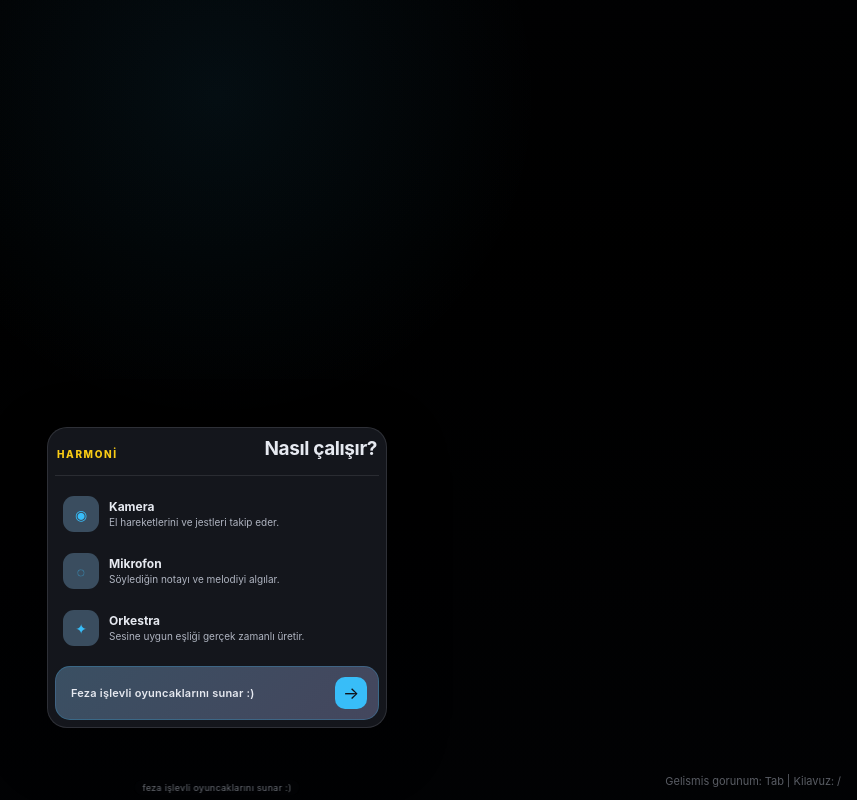
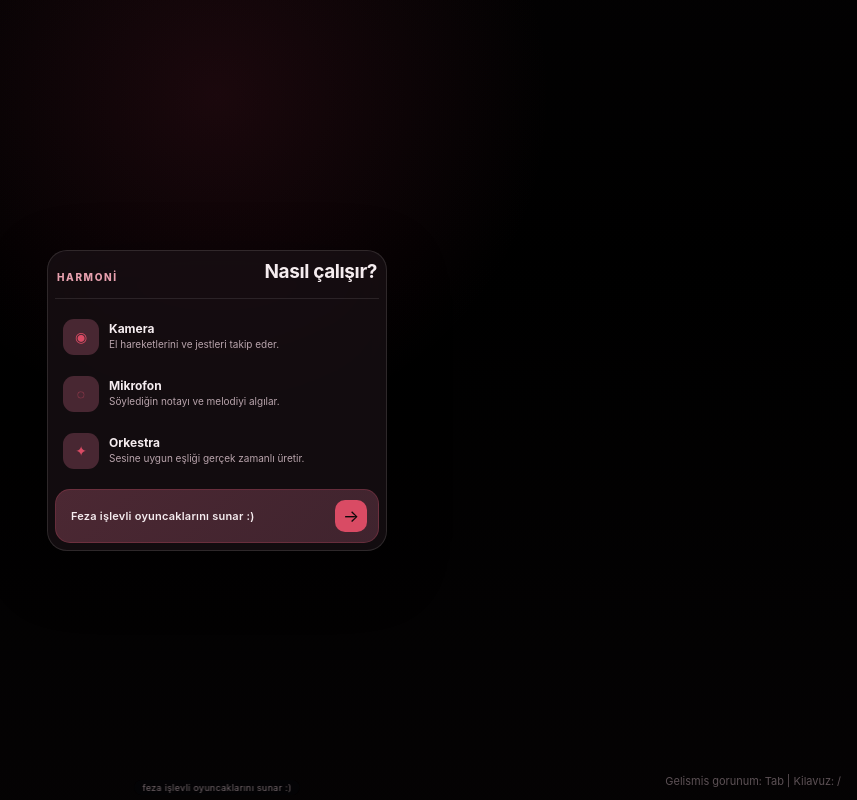
Before and after one commit to sermedol/Harmoni, a plain HTML site: page docs/index.html in a window 1280 px wide. Shown: the whole page, without its empty margins (423-1280 px from the left). Drawn offline with Linux system fonts and the light colour scheme.

Commit message:
Bordo tema ve mikrofon durumunu yenile

```diff
--- a/docs/index.html
+++ b/docs/index.html
@@ -9,8 +9,8 @@
 <title>Harmoni — El hareketiyle canli orkestra eslgi</title>
 <meta name="description" content="Kamera ile el takibi ve mikrofonla vokal analizi kullanarak gercek zamanli piyano/orkestra eslgi ureten tarayici tabanli muzik araci." />
 <link rel="icon" href="data:," />
-  <link rel="stylesheet" href="styles/theme.css?v=20260801-12" />
-  <link rel="stylesheet" href="styles/layout.css?v=20260801-12" />
+  <link rel="stylesheet" href="styles/theme.css?v=20260801-13" />
+  <link rel="stylesheet" href="styles/layout.css?v=20260801-13" />
 </head>
 <body>
   <div id="app" class="app">
@@ -95,7 +95,7 @@
           <label class="option-row">
             <span>Tema</span>
             <select id="opt-theme">
-              <option value="0">Midnight</option>
+              <option value="0">Bordo</option>
               <option value="1">Studio</option>
               <option value="2">Anadolu</option>
               <option value="3">Daylight</option>
@@ -196,6 +196,6 @@
     <pre id="debug-log" class="debug-log" hidden></pre>
   </div>
 
-  <script type="module" src="js/main.js?v=20260801-10"></script>
+  <script type="module" src="js/main.js?v=20260801-13"></script>
 </body>
 </html>
--- a/docs/js/constants/themes.js
+++ b/docs/js/constants/themes.js
@@ -2,11 +2,11 @@
 export const THEMES = [
   {
     key: "midnight",
-    name: "Midnight",
-    bg: "#101218", panel: "#1c1f28", panel2: "#3a404e",
-    text: "#e6e9f0", muted: "#afb4c0",
-    primary: "#38bdf8", secondary: "#a78bfa", accent: "#facc15",
-    danger: "#f87171", success: "#4ade80", warning: "#fb923c",
+    name: "Bordo",
+    bg: "#0d080a", panel: "#1a1115", panel2: "#38232c",
+    text: "#f5ecef", muted: "#b9a4ac",
+    primary: "#d94b64", secondary: "#8f2942", accent: "#e7a0ae",
+    danger: "#ff5c70", success: "#86b39a", warning: "#d68a55",
     dark: true,
   },
   {
--- a/docs/js/hud/canvas-hud.js
+++ b/docs/js/hud/canvas-hud.js
@@ -113,7 +113,7 @@ export function drawCanvasHud(ctx, v, theme, W, H) {
       ctx.fillStyle = level > 0.82 ? theme.warning : theme.primary;
       ctx.fill();
     }
-    label(ctx, `Giriş  %${Math.round(level * 100)}`, meterX, 89, 11, level > 0.03 ? theme.text : theme.muted, "600");
+    label(ctx, level > 0.03 ? "Sinyal alınıyor" : "Mikrofon hazır", meterX, 89, 11, level > 0.03 ? theme.text : theme.muted, "600");
   }
 
   // ---- Sol alt: durum + jest ----
--- a/docs/js/main.js
+++ b/docs/js/main.js
@@ -3,7 +3,7 @@
 // 4-6); su an icin worklet yalnizca mikrofon->cikis gecici (passthrough) hat
 // ve MessagePort protokolunu saglar. synthActions hem yerel state'i (HUD
 // icin) hem de (varsa) worklet'e control mesajlarini gunceller.
-import { applyTheme, getTheme } from "./constants/themes.js";
+import { applyTheme, getTheme } from "./constants/themes.js?v=20260801-13";
 import { LAYER_KEYS, ALL_LAYERS, LAYER_KEY_BY_NAME, LAYER_LABEL_BY_NAME } from "./constants/layers.js";
 import { buildTonalOptionGroups, resolveTonalSelection } from "./constants/tonal-systems.js";
 import { GENRES, getGenre } from "./constants/genres.js";
@@ -15,7 +15,7 @@ import { HandTracker } from "./camera/hand-tracker.js";
 import { GestureController } from "./camera/gesture-controller.js";
 import { createDemoHandSource, drawDemoBackground } from "./camera/demo-source.js";
 import { drawHandSkeletons } from "./hud/hand-skeleton.js";
-import { drawCanvasHud } from "./hud/canvas-hud.js?v=20260801-10";
+import { drawCanvasHud } from "./hud/canvas-hud.js?v=20260801-13";
 import { AudioGraph } from "./audio/audio-graph.js";
 
 const CAM_WIDTH = 1280;
--- a/docs/styles/layout.css
+++ b/docs/styles/layout.css
@@ -896,6 +896,26 @@ kbd { display:inline-grid; place-items:center; min-width:22px; height:22px; padd
   .feza-signature { display:none; }
 }
 
+/* Giriş kartı her ekranda tam merkezde. */
+.start-overlay {
+  align-items:center !important;
+  justify-content:center !important;
+  padding:16px !important;
+}
+.start-panel { margin:0 !important; }
+
+/* Bordo temada derinlik ve kontrollü kırmızı ışık. */
+:root[data-theme="midnight"] .stage::after,
+:root:not([data-theme]) .stage::after {
+  background:
+    radial-gradient(circle at 50% 12%,rgba(143,41,66,.18),transparent 35%),
+    linear-gradient(180deg,rgba(13,8,10,.18),transparent 32%,rgba(13,8,10,.34));
+}
+:root[data-theme="midnight"] .options-panel,
+:root:not([data-theme]) .options-panel {
+  box-shadow:0 30px 90px rgba(8,3,5,.68),inset 0 1px 0 rgba(255,235,240,.06);
+}
+
 /* Bilgilendirici giriş kartı */
 .start-overlay { padding-bottom:clamp(28px,7vh,74px); }
 .start-panel { width:min(92vw,420px); padding:18px; border-radius:25px; }
--- a/docs/styles/theme.css
+++ b/docs/styles/theme.css
@@ -3,17 +3,17 @@
 
 :root,
 :root[data-theme="midnight"] {
-  --bg: #101218;
-  --panel: #1c1f28;
-  --panel2: #3a404e;
-  --text: #e6e9f0;
-  --muted: #afb4c0;
-  --primary: #38bdf8;
-  --secondary: #a78bfa;
-  --accent: #facc15;
-  --danger: #f87171;
-  --success: #4ade80;
-  --warning: #fb923c;
+  --bg: #0d080a;
+  --panel: #1a1115;
+  --panel2: #38232c;
+  --text: #f5ecef;
+  --muted: #b9a4ac;
+  --primary: #d94b64;
+  --secondary: #8f2942;
+  --accent: #e7a0ae;
+  --danger: #ff5c70;
+  --success: #86b39a;
+  --warning: #d68a55;
   --theme-dark: 1;
 }
 
```
